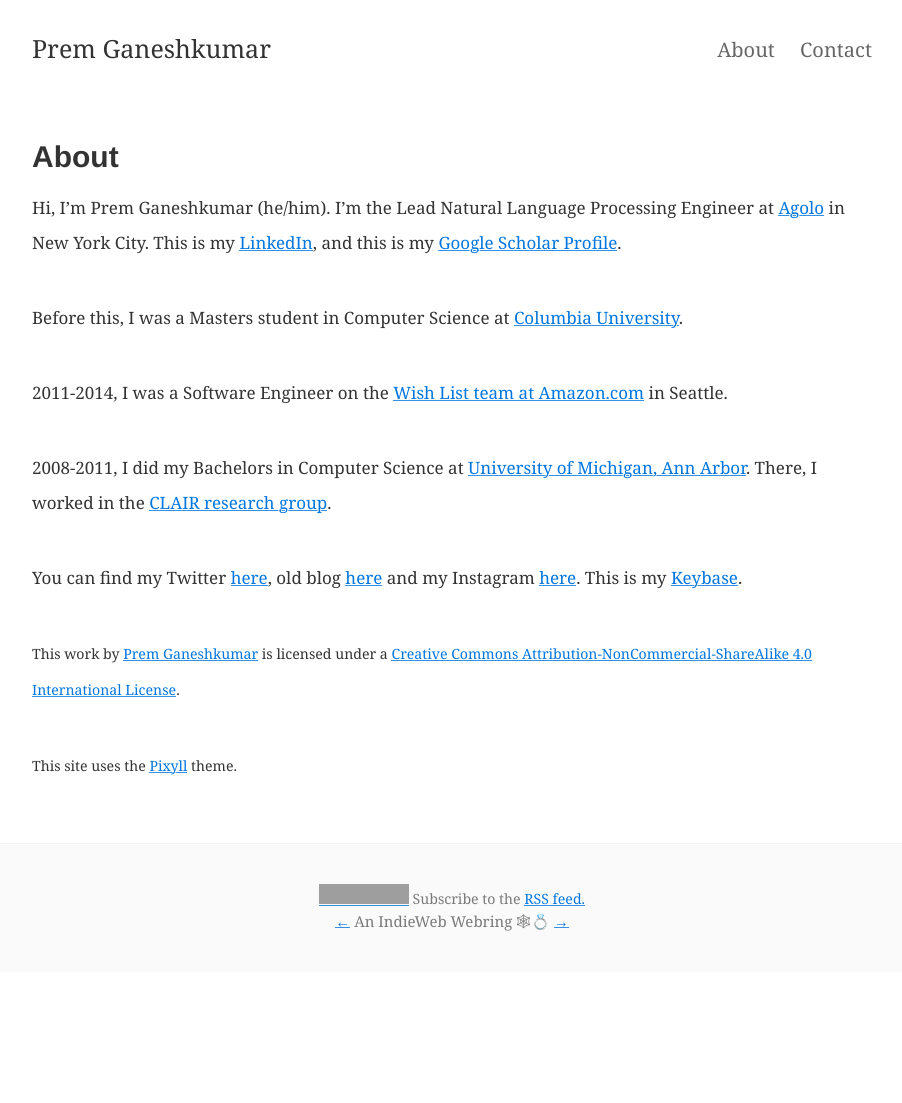
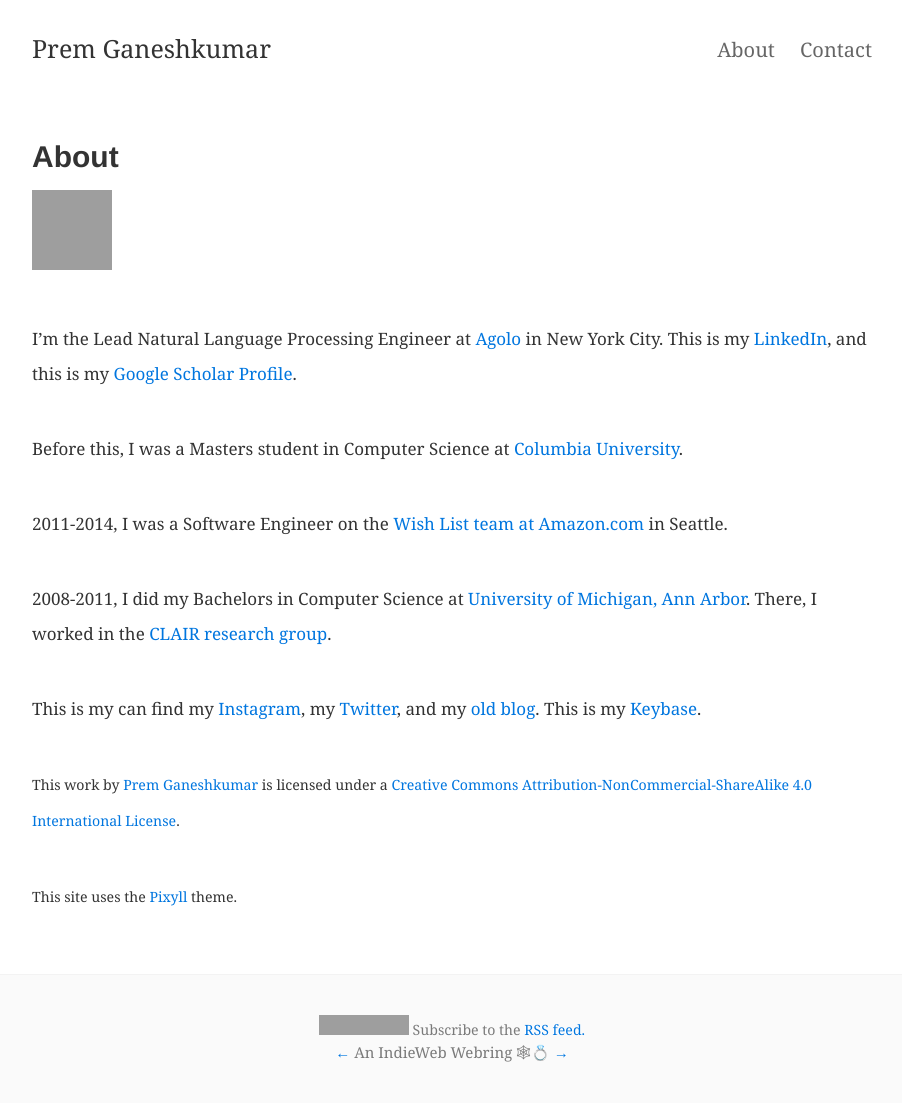
Before and after one commit to premgane/premgane.github.io, a Jekyll site: the page built from about.md, in a window 1280 px wide. Shown: the whole page, without its empty margins (188-1090 px from the left). Built offline with Jekyll 4.4.1, drawn with Linux system fonts in a browser that asks for light colours; before the commit the page ends 972 px from its top, so only the background shows below that; grey boxes are pictures that could not be loaded.

Commit message:
Remove underlined hyperlinks. Add gravatar photo in about page

```diff
--- a/_sass/_links.scss
+++ b/_sass/_links.scss
@@ -1,12 +1,7 @@
 a {
   color: $link-color;
-  background-image: linear-gradient(to top,
-    rgba(0,0,0,0) 13%,
-    rgba($link-color,.8) 13%,
-    rgba($link-color,.8) 18%,
-    rgba(0,0,0,0) 17%
-  );
   text-shadow: white 1px 0px 0px, white -1px 0px 0px;
+  text-decoration: none;
 }
 
 a:hover,
--- a/about.md
+++ b/about.md
@@ -5,7 +5,10 @@ permalink: /about/
 tags: about
 ---
 
-Hi, I'm Prem Ganeshkumar (he/him). I'm the Lead Natural Language Processing Engineer at [Agolo](http://agolo.com/) in New York City. This is my <a href="http://www.linkedin.com/in/pgkmr" rel="me">LinkedIn</a>, and this is my <a href="https://scholar.google.com/citations?hl=en&view_op=list_works&gmla=AJsN-F41alnNFrAO2zZnC_j5WPd8xSWpQaKHGifWWgg6Z2WYJjM_OXHErXWEY-eFY-84Wv8XYKEJRjSnUSvBviRaDAfpPr5ESQ&user=ewXjGD4AAAAJ" rel="me">Google Scholar Profile</a>.
+<a href="https://pronouns.me/he"><img src="http://gravatar.com/avatar/78d39db54dc3d3c93159454e257185ea?s=80"></a>
+
+
+I'm the Lead Natural Language Processing Engineer at [Agolo](http://agolo.com/) in New York City. This is my <a href="http://www.linkedin.com/in/pgkmr" rel="me">LinkedIn</a>, and this is my <a href="https://scholar.google.com/citations?hl=en&view_op=list_works&gmla=AJsN-F41alnNFrAO2zZnC_j5WPd8xSWpQaKHGifWWgg6Z2WYJjM_OXHErXWEY-eFY-84Wv8XYKEJRjSnUSvBviRaDAfpPr5ESQ&user=ewXjGD4AAAAJ" rel="me">Google Scholar Profile</a>.
 
 Before this, I was a Masters student in Computer Science at [Columbia University](http://columbia.edu/).
 
@@ -13,7 +16,7 @@ Before this, I was a Masters student in Computer Science at [Columbia University
 
 2008-2011, I did my Bachelors in Computer Science at [University of Michigan, Ann Arbor](http://umich.edu/). There, I worked in the [CLAIR research group](http://clairlib.org/).
 
-You can find my Twitter <a href="http://twitter.com/premgane" rel="me">here</a>, old blog [here](http://premgane.wordpress.com) and my Instagram <a href="http://instagram.com/premtagram" rel="me">here</a>. This is my <a href="https://keybase.io/pgkr" rel="me">Keybase</a>.
+This is my can find my <a href="http://instagram.com/premtagram" rel="me">Instagram</a>, my <a href="http://twitter.com/premgane" rel="me">Twitter</a>, and my [old blog](http://premgane.wordpress.com). This is my <a href="https://keybase.io/pgkr" rel="me">Keybase</a>.
 
 <small>
 This work by <a xmlns:cc="http://creativecommons.org/ns#" href="http://premgkumar.com" property="cc:attributionName" rel="cc:attributionURL">Prem Ganeshkumar</a> is licensed under a <a rel="license" href="http://creativecommons.org/licenses/by-nc-sa/4.0/">Creative Commons Attribution-NonCommercial-ShareAlike 4.0 International License</a>.
```
Also changed, not shown: 1 other file.
